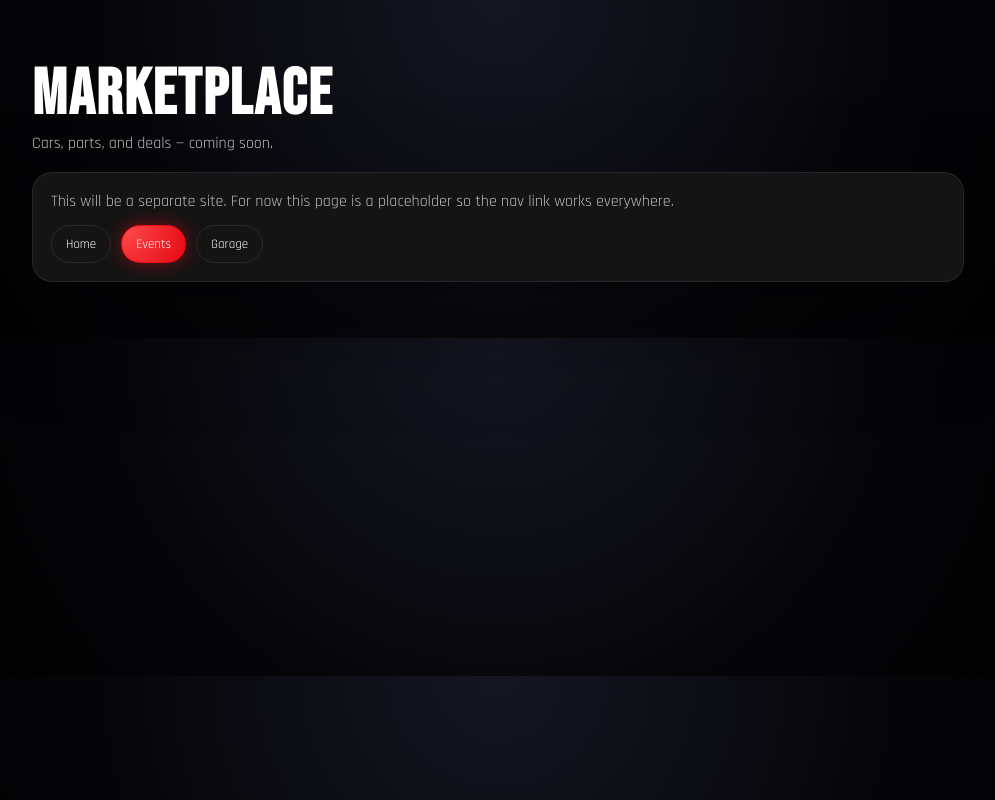
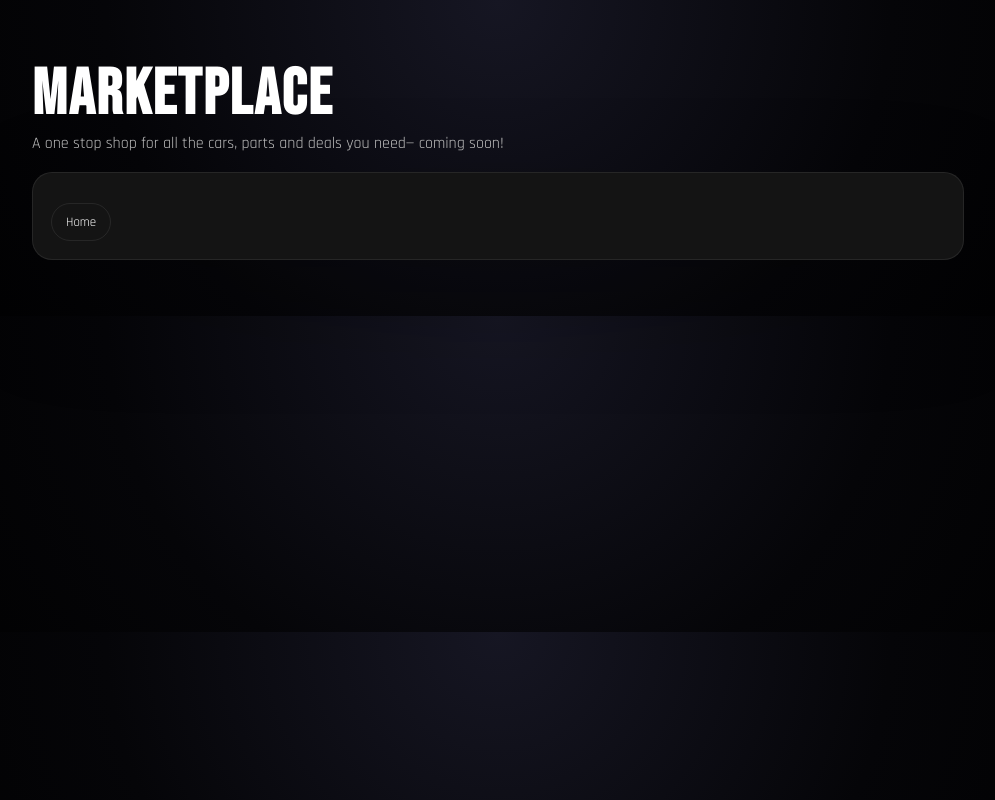
Before and after one commit to TopRam3n/Rracing, a plain HTML site: page marketplace.html in a window 1280 px wide. Shown: the whole page, without its empty margins (142-1137 px from the left). Drawn offline with Linux system fonts and the light colour scheme.

Commit message:
Fixed -events homepage

```diff
--- a/marketplace.html
+++ b/marketplace.html
@@ -55,17 +55,12 @@
 <body>
   <main class="container">
     <h1>Marketplace</h1>
-    <div class="sub">Cars, parts, and deals — coming soon.</div>
+    <div class="sub">A one stop shop for all the cars, parts and deals you need— coming soon!</div>
 
     <div class="card">
       <div class="pad">
-        <div class="sub" style="font-size:16px;line-height:1.4">
-          This will be a separate site. For now this page is a placeholder so the nav link works everywhere.
-        </div>
         <div class="row">
           <a class="btn" href="/">Home</a>
-          <a class="btn primary" href="/events.html">Events</a>
-          <a class="btn" href="/garage.html">Garage</a>
         </div>
       </div>
     </div>
```
Also changed, not shown: index.html (+1 -1 lines).
